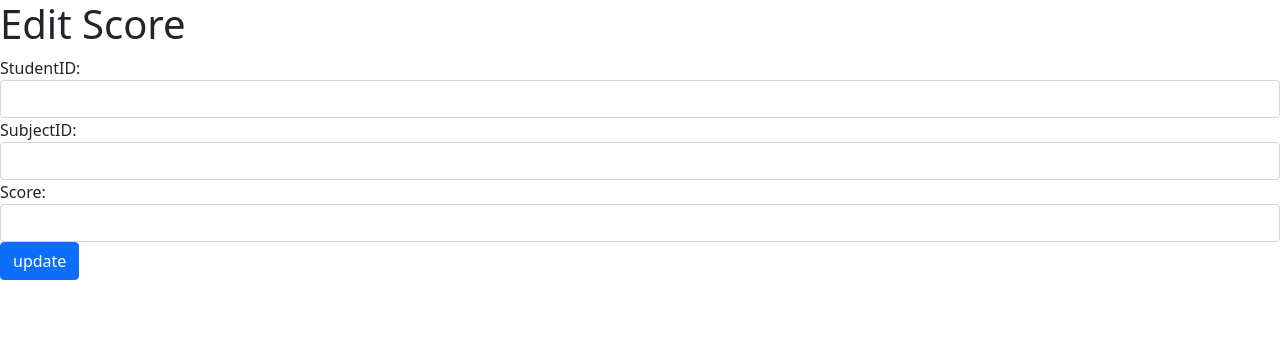
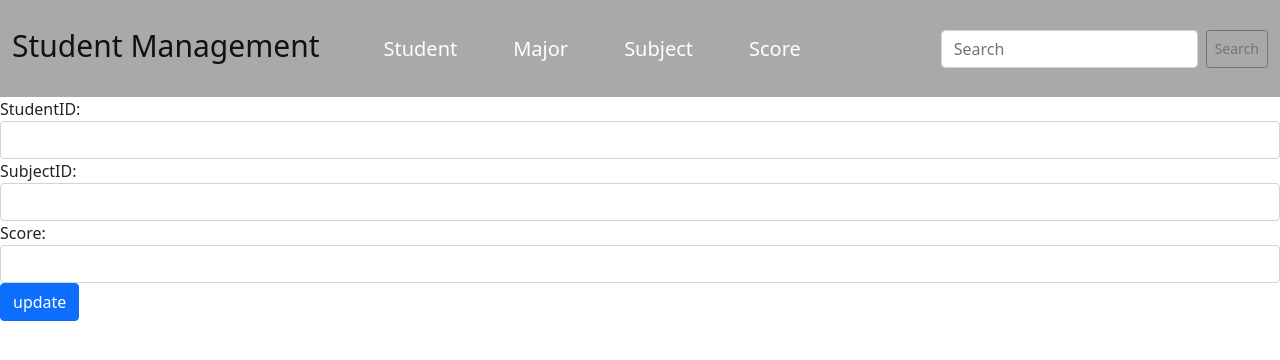
Before and after one commit to Linh25qb12/student_manage, a Symfony app: template templates/score/edit.html.twig in a window 1280 px wide. Shown: the top 360 px of the page. Run offline with Twig, Linux system fonts and the light colour scheme; the template is opened without the code that fills it, so the values that code supplies are empty; form fields are guessed from the names that the template uses; some libraries are stand-ins or nearby versions.

Commit message:
Header updated

```diff
--- a/src/Controller/ScoreController.php
+++ b/src/Controller/ScoreController.php
@@ -88,7 +88,7 @@ class ScoreController extends AbstractController
         return $this->render('score/success.html.twig');
     }
     /**
-     * @Route("/edit/{student}", name="score_edit", methods={"GET", "POST"})
+     * @Route("/score/edit/{student}", name="score_edit", methods={"GET", "POST"})
      */
     public function scoreEdit(Request $request, Score $score, EntityManagerInterface $entityManager): Response
     {
--- a/templates/base.html.twig
+++ b/templates/base.html.twig
@@ -16,6 +16,31 @@
         {% endblock %}
     </head>
     <body>
+    <nav class="navbar navbar-expand-lg navbar-light bg-light" style="background-color: darkgrey!important;">
+        <div class="container-fluid">
+            <p class="navbar-brand" href="#" style="margin-top: 10px; font-size: 30px!important;">Student Management </p>
+            <div class="collapse navbar-collapse" id="navbarSupportedContent">
+                <ul class="navbar-nav me-auto mb-2 mb-lg-0">
+                    <li class="nav-item" style="margin-left: 40px!important;">
+                        <a class="btn btn-sm btn-outline-secondary" style="border: none; color: white; font-size: 20px  !important;" aria-current="page"  href="{{ path('student_list') }}">Student</a>
+                    </li>
+                    <li class="nav-item" style="margin-left: 40px!important;">
+                        <a class="btn btn-sm btn-outline-secondary" style="border: none; color: white; font-size: 20px  !important;" aria-current="page"  href="">Major</a>
+                    </li>
+                    <li class="nav-item" style="margin-left: 40px!important;">
+                        <a class="btn btn-sm btn-outline-secondary" style="border: none; color: white; font-size: 20px  !important;" aria-current="page"  href="">Subject</a>
+                    </li>
+                    <li class="nav-item" style="margin-left: 40px!important;">
+                        <a class="btn btn-sm btn-outline-secondary" style="border: none; color: white; font-size: 20px  !important;" aria-current="page"  href="{{ path('score') }}">Score</a>
+                    </li>
+                </ul>
+                <form class="d-flex">
+                    <input class="form-control me-2" type="search" placeholder="Search" aria-label="Search">
+                    <button class="btn btn-sm btn-outline-secondary" type="submit">Search</button>
+                </form>
+            </div>
+        </div>
+    </nav>
         {% block body %}{% endblock %}
     </body>
 </html>
--- a/templates/score/edit.html.twig
+++ b/templates/score/edit.html.twig
@@ -1,13 +1,19 @@
 {% extends 'base.html.twig' %}
-
-{% block title %}Edit Score{% endblock %}
-
 {% block body %}
-    <h1>Edit Score</h1>
-
-    {{ include('score/form.html.twig', {'button_label': 'Update'}) }}
-
-{#    <a href="{{ path('score_index') }}">back to list</a>#}
-
-{#    {{ include('score/_delete_form.html.twig') }}#}
+    {{ form_start(form) }}
+    <div class="form-group">
+        <label for="studentID">StudentID:</label>
+        {{ form_widget(form.student) }}
+    </div>
+    <div class="form-group">
+        <label for="SubjectID">SubjectID:</label>
+        {{ form_widget(form.subject) }}
+    </div>
+    <div class="form-group">
+        <label for="Score">Score:</label>
+        {{ form_widget(form.score) }}
+    </div>
+    </div>
+    <input type="submit" name="create_todo" value="update" class="btn btn-primary"/>
+    {{ form_end(form) }}
 {% endblock %}
```
Also changed, not shown: templates/score/index.html.twig (+0 -26 lines).
